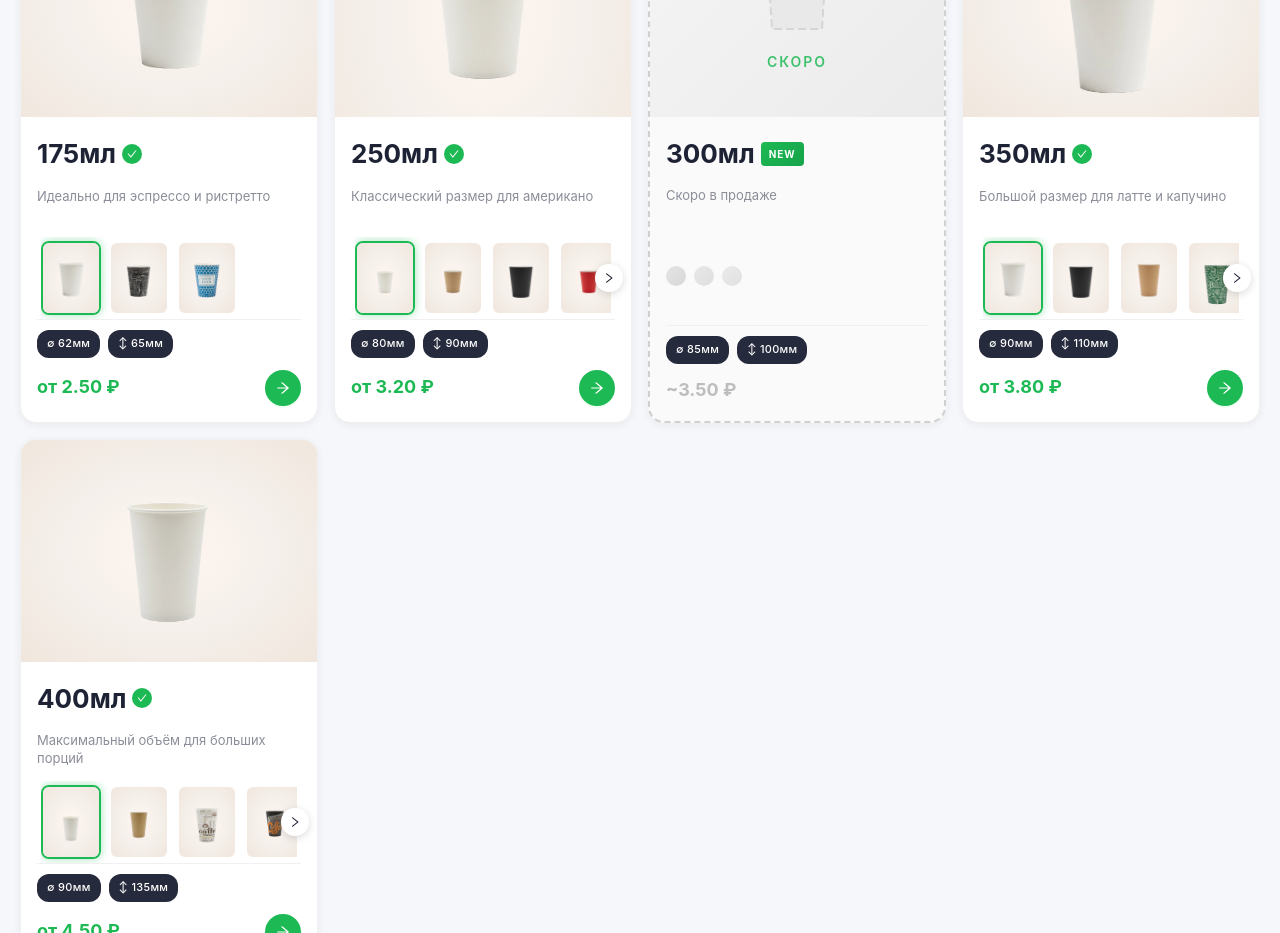
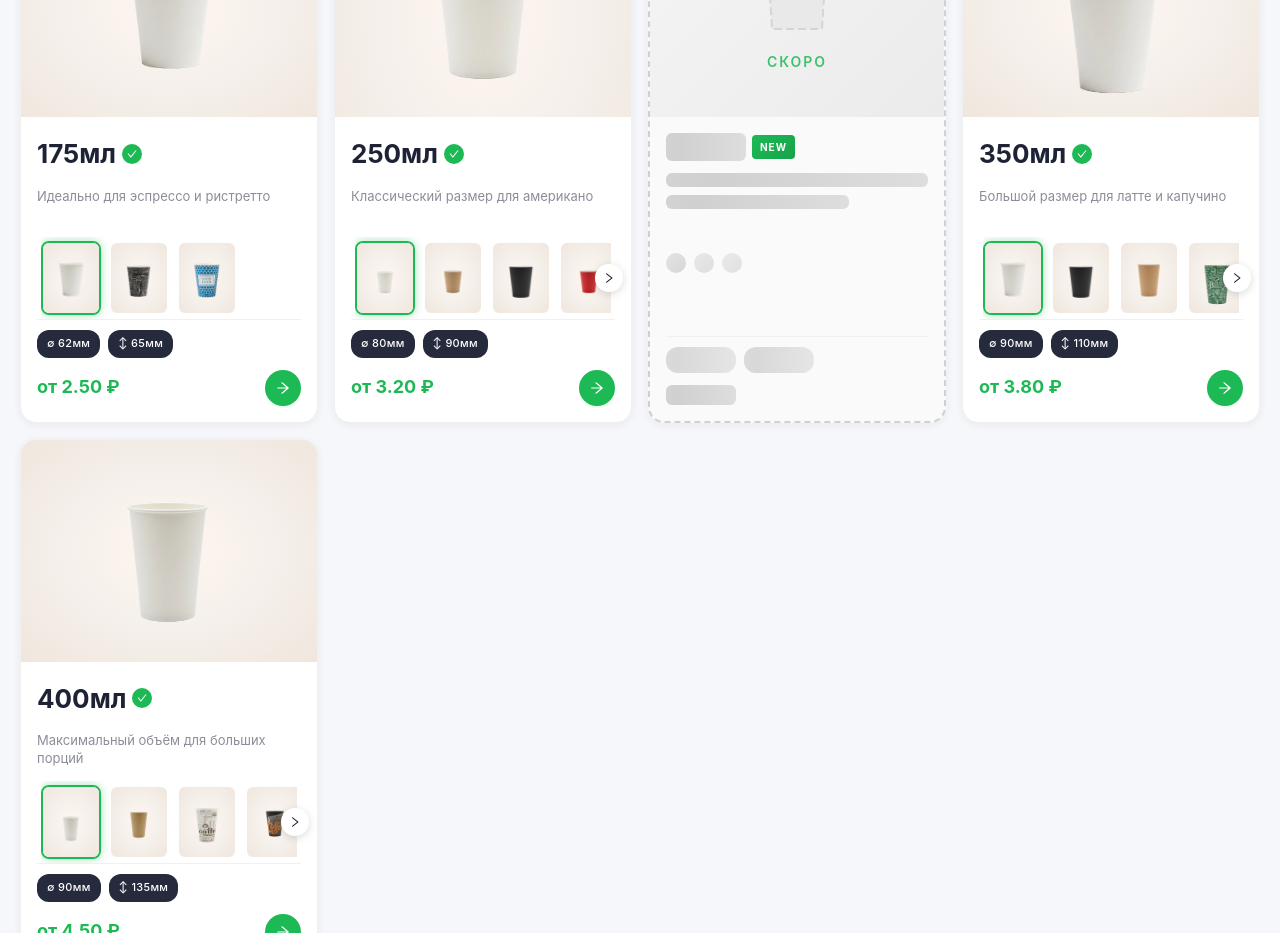
Before and after one commit to truesnober/cups, a Next.js app: page / in a window 1280 px wide. Shown: the part 1180-2113 px from the top of the page. Built offline with nearby package versions, Linux system fonts and the light colour scheme.

Commit message:
add skeleton card

```diff
--- a/components/ui/ProductCard/ProductCard.jsx
+++ b/components/ui/ProductCard/ProductCard.jsx
@@ -114,12 +114,15 @@ const ProductCard = ({ product }) => {
         <div className={styles.content}>
           <div className={styles.header}>
             <h3 className={styles.size}>
-              {product.size}
+              <span className={styles.skeletonBar} style={{ width: "80px", height: "28px" }} />
               <span className={styles.skeletonBadge}>NEW</span>
             </h3>
           </div>
 
-          <p className={styles.description}>{product.description}</p>
+          <div className={styles.skeletonTextLines}>
+            <span className={styles.skeletonBar} style={{ width: "100%" }} />
+            <span className={styles.skeletonBar} style={{ width: "70%" }} />
+          </div>
 
           <div className={styles.skeletonColors}>
             <div className={styles.skeletonColorDot} />
@@ -128,12 +131,12 @@ const ProductCard = ({ product }) => {
           </div>
 
           <div className={styles.dimensions}>
-            <span>∅ {product.dimensions.diameter}мм</span>
-            <span>↕ {product.dimensions.height}мм</span>
+            <span className={styles.skeletonDimension} />
+            <span className={styles.skeletonDimension} />
           </div>
 
           <div className={styles.footer}>
-            <div className={styles.skeletonPrice}>~{product.price.toFixed(2)} {product.priceUnit}</div>
+            <span className={styles.skeletonBar} style={{ width: "70px", height: "20px" }} />
           </div>
         </div>
       </div>
--- a/components/ui/ProductCard/ProductCard.module.css
+++ b/components/ui/ProductCard/ProductCard.module.css
@@ -283,10 +283,39 @@
   animation-delay: 0.6s;
 }
 
-.skeletonPrice {
-  font-size: 18px;
-  font-weight: 700;
-  color: #bdbdbd;
+.skeletonBar {
+  display: inline-block;
+  height: 14px;
+  border-radius: 6px;
+  background: linear-gradient(90deg, #e0e0e0 0%, #d0d0d0 50%, #e0e0e0 100%);
+  background-size: 200% 100%;
+  animation: shimmer 1.5s ease-in-out infinite;
+}
+
+.skeletonTextLines {
+  display: flex;
+  flex-direction: column;
+  gap: 8px;
+  margin: 6px 0 12px;
+  min-height: 38px;
+}
+
+.skeletonDimension {
+  width: 70px;
+  height: 26px;
+  border-radius: 12px;
+  background: linear-gradient(90deg, #e8e8e8 0%, #d8d8d8 50%, #e8e8e8 100%);
+  background-size: 200% 100%;
+  animation: shimmer 1.5s ease-in-out infinite;
+}
+
+@keyframes shimmer {
+  0% {
+    background-position: 200% 0;
+  }
+  100% {
+    background-position: -200% 0;
+  }
 }
 
 @media (max-width: 768px) {
```
